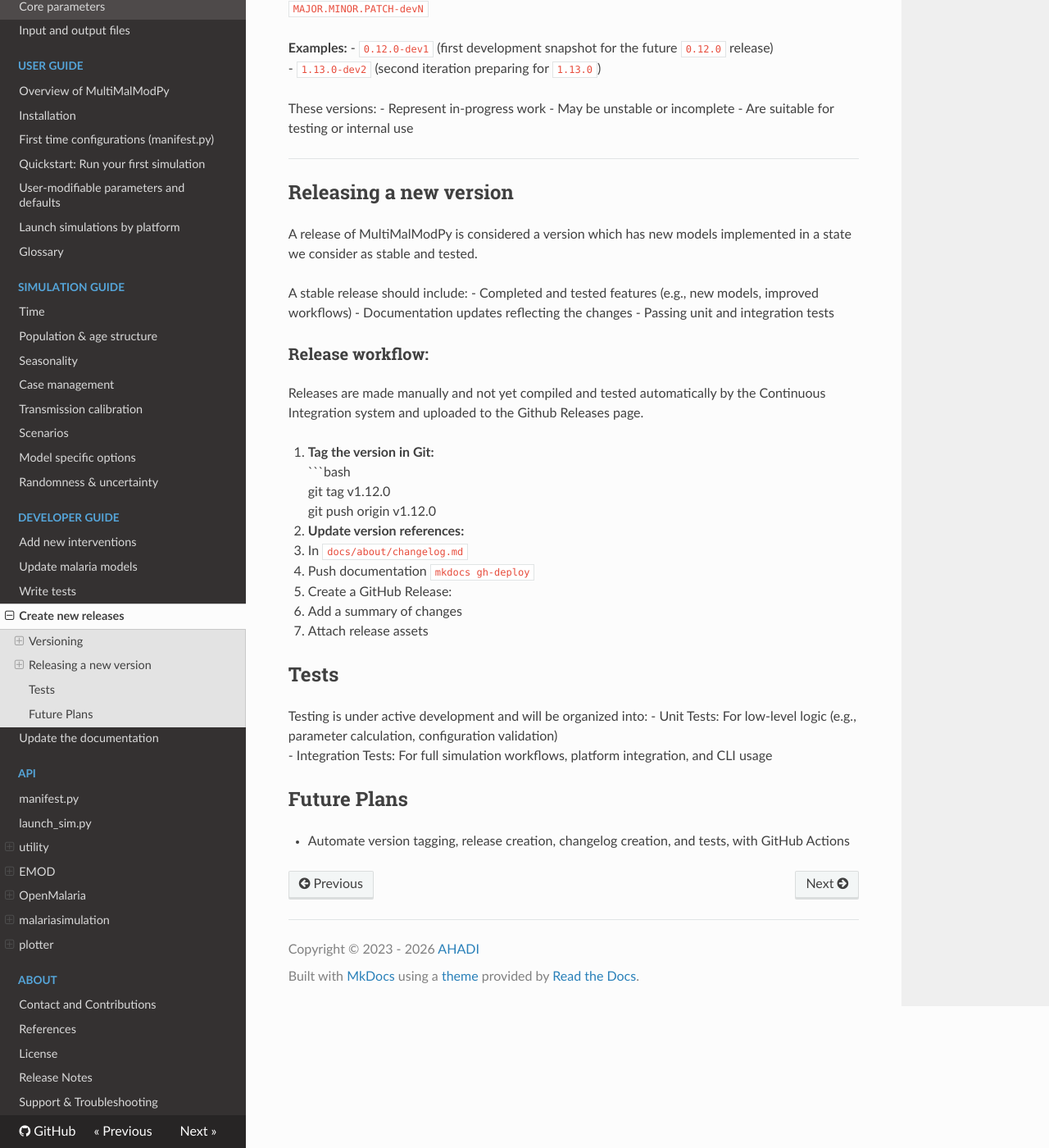
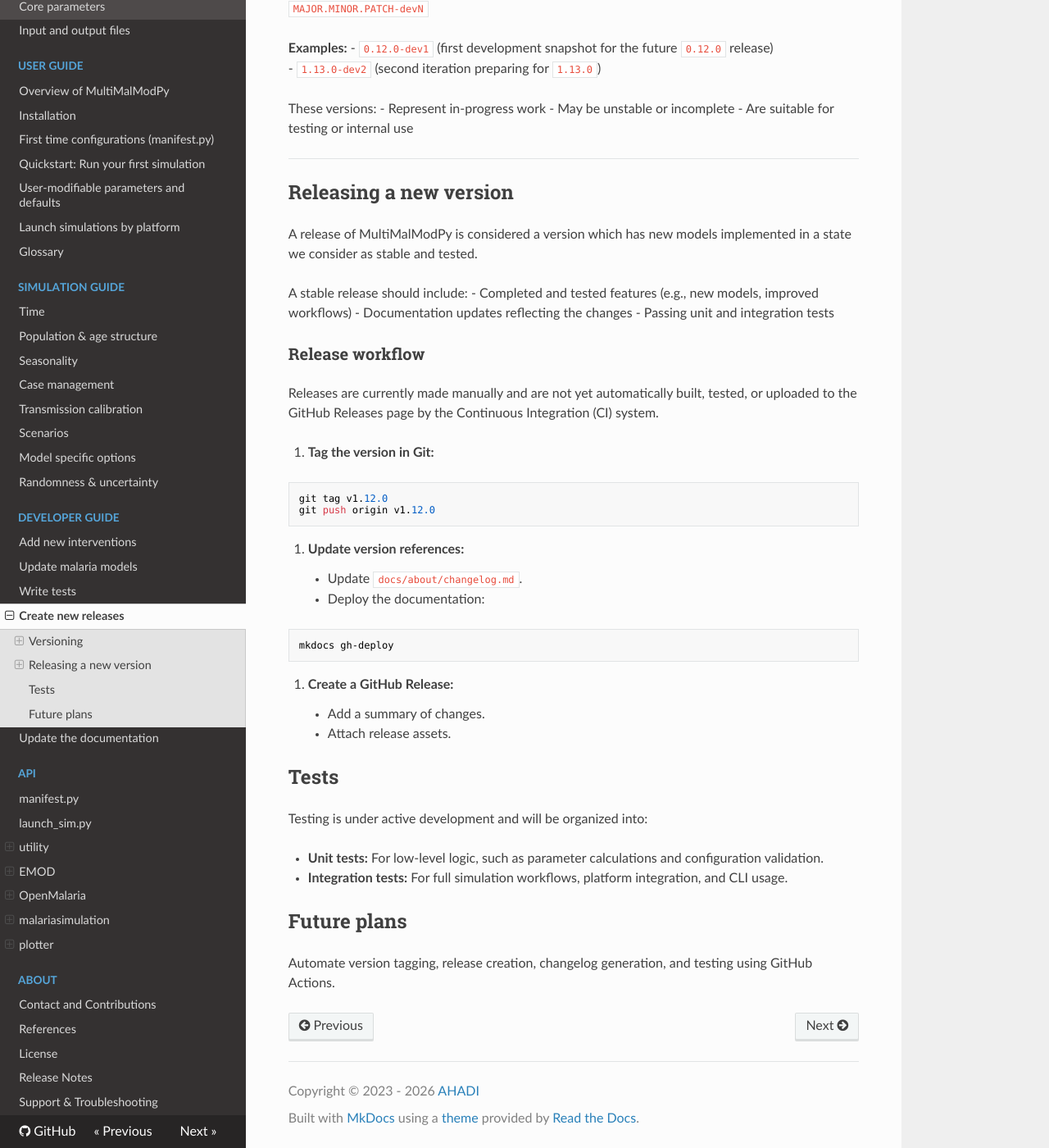
Before and after one commit to ahadi-analytics/MultiMalModPy, an MkDocs documentation site: the page built from docs/developer/create_new_release.md, in a window 1280 px wide and 1400 px high, scrolled down 779 px. Shown: the whole window at 82% size. Built offline with MkDocs 1.6.1, drawn with Linux system fonts in a browser that asks for light colours; nearby versions of some CDN libraries; comment, search, counter and statistics services are not loaded.

Commit message:
docs: updated releases and software pages

````diff
--- a/docs/developer/create_new_release.md
+++ b/docs/developer/create_new_release.md
@@ -50,30 +50,38 @@ A stable release should include:
 - Documentation updates reflecting the changes
 - Passing unit and integration tests
 
-###  Release workflow:
+### Release workflow
 
-Releases are made manually and  not yet compiled and tested automatically by the Continuous Integration system and uploaded to the Github Releases page.
+Releases are currently made manually and are not yet automatically built, tested, or uploaded to the GitHub Releases page by the Continuous Integration (CI) system.
 
 1. **Tag the version in Git:**
-   ```bash
-   git tag v1.12.0
-   git push origin v1.12.0
+
+```
+git tag v1.12.0
+git push origin v1.12.0
+```
 
 2. **Update version references:**
-   - In `docs/about/changelog.md`
-   - Push documentation `mkdocs gh-deploy`
 
-3. Create a GitHub Release:
- - Add a summary of changes
- - Attach release assets
+    - Update `docs/about/changelog.md`.
+    - Deploy the documentation:
 
+```
+mkdocs gh-deploy
+```
+
+3. **Create a GitHub Release:**
+
+    - Add a summary of changes.
+    - Attach release assets.
 
 ## Tests
+
 Testing is under active development and will be organized into:
-- Unit Tests: For low-level logic (e.g., parameter calculation, configuration validation)
-- Integration Tests: For full simulation workflows, platform integration, and CLI usage
 
+- **Unit tests:** For low-level logic, such as parameter calculations and configuration validation.
+- **Integration tests:** For full simulation workflows, platform integration, and CLI usage.
 
-##  Future Plans
+## Future plans
 
-- Automate version tagging, release creation, changelog creation, and tests, with GitHub Actions
+Automate version tagging, release creation, changelog generation, and testing using GitHub Actions.
````
Also changed, not shown: docs/malaria_models/software.md (+2 -2 lines).
